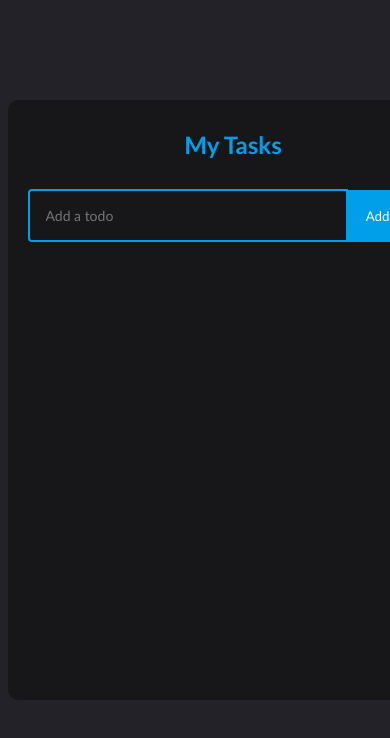
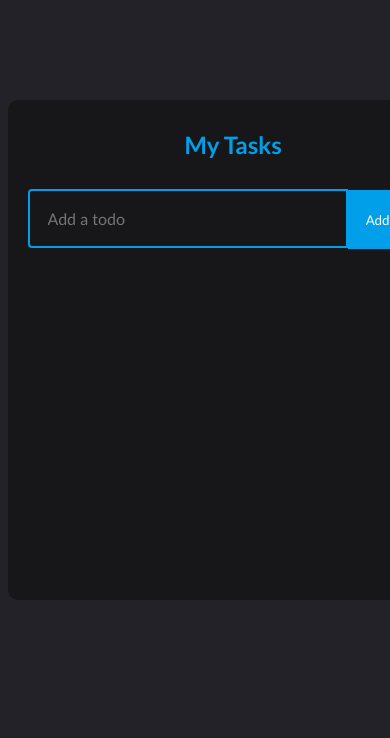
Before and after one commit to lucasli233/react-todo-v1, a React (Create React App) app: page / in a window 390 px wide. Shown: the top 738 px of the page. Built offline with nearby package versions, Linux system fonts and the light colour scheme.

Commit message:
optimised for mobile

```diff
--- a/src/App.css
+++ b/src/App.css
@@ -9,6 +9,11 @@
   --orange: rgb(255, 123, 0);
 }
 
+:root {
+  min-height: 100vh;
+  width: 100vw;
+}
+
 body {
   background: var(--lightgrey);
 }
@@ -17,10 +22,11 @@ body {
   display: flex;
   flex-direction: column;
   width: 450px;
-  min-height: 600px;
+  min-height: 500px;
   background: var(--darkgrey);
   text-align: center;
   margin: 100px auto;
+  padding-bottom: 20px;
   border-radius: 10px;
 }
 
@@ -46,14 +52,14 @@ h1 {
 }
 
 .todoText {
-  padding: 16px;
+  padding: 18px;
   border-radius: 4px 0 0 4px;
   border: 2px solid var(--lightblue);
   outline: none;
   width: 320px;
   background: transparent;
   color: white;
-  font-size: 14px;
+  font-size: 16px;
 }
 
 .todoInput::placeholder,
@@ -62,7 +68,7 @@ h1 {
 }
 
 .todoButton {
-  padding: 18px;
+  padding: 22px 0 21px 0;
   border: none;
   border-radius: 0 5px 5px 0;
   cursor: pointer;
```
